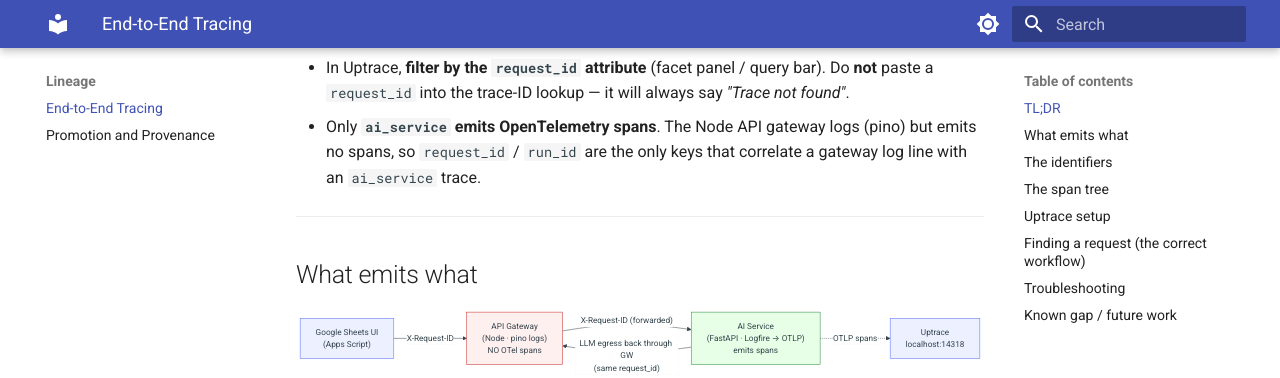
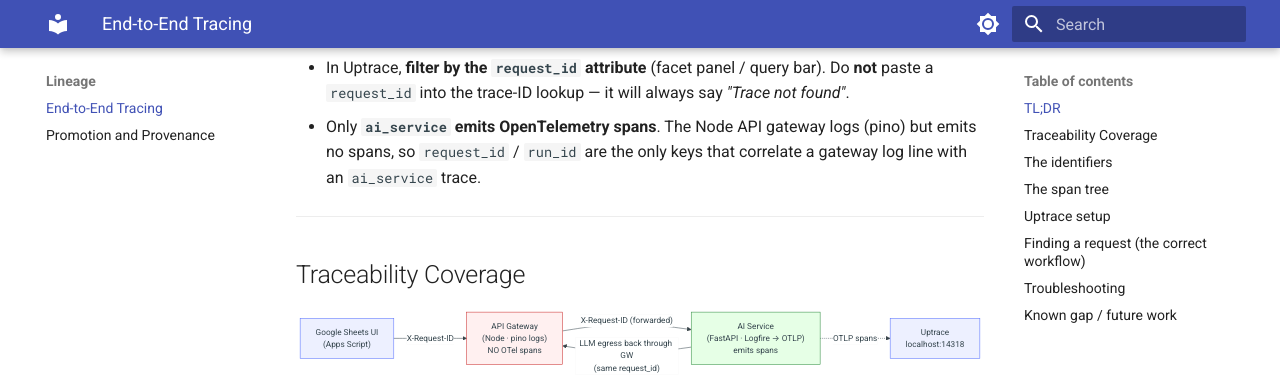
Before and after one commit to VincentChong123/euc-ai-governance, an MkDocs documentation site: the page built from docs/Lineage/09-end-to-end-tracing.md, in a window 1280 px wide and 900 px high, scrolled down 426 px. Shown: the top 378 px of the window. Built offline with MkDocs 1.6.1 and Material for MkDocs 9.7.7, drawn with Linux system fonts in a browser that asks for light colours.

Commit message:
updated lineage ankor

````diff
--- a/docs/Lineage/09-end-to-end-tracing.md
+++ b/docs/Lineage/09-end-to-end-tracing.md
@@ -20,7 +20,8 @@
 
 ---
 
-## What emits what
+<!-- HARDENED ANCHOR: slug #traceability-coverage is linked from resume.draft.md (Operationalizing Data Lineage). Do NOT rename this header or the resume link 404s. -->
+## Traceability Coverage
 
 ```mermaid
 flowchart LR
````
Also changed, not shown: list_md.txt (deleted).
